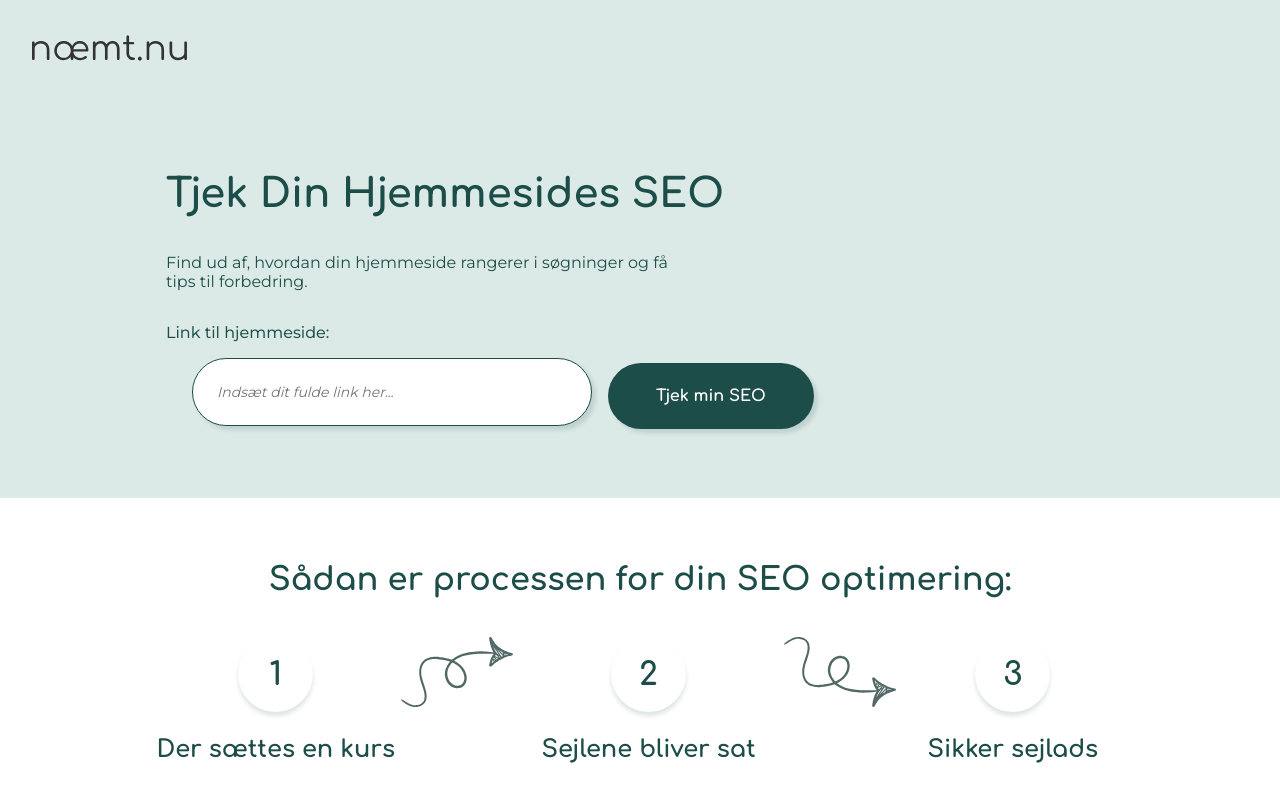
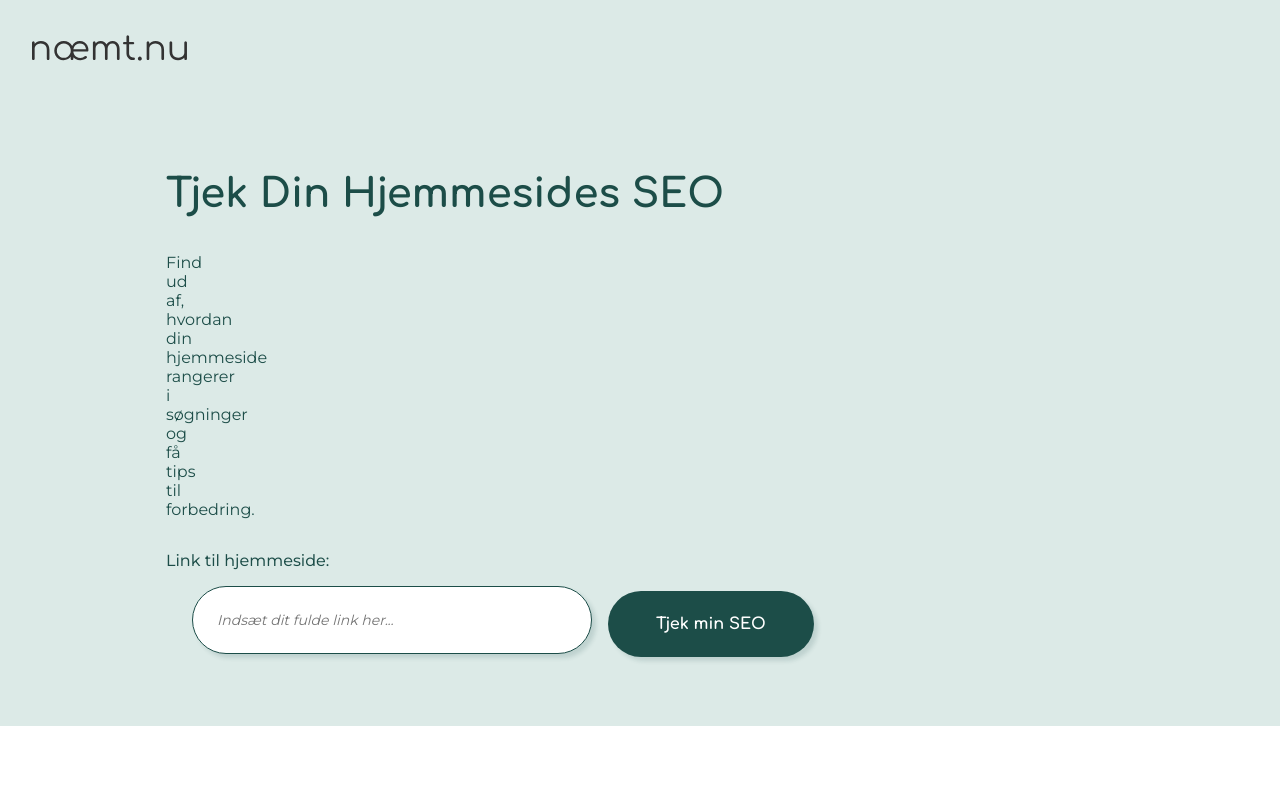
Before and after one commit to SofiePedersen/naemtnu, a Vue app: page / in a window 1280 px wide. Shown: the top 788 px of the page. Built offline with nearby package versions, Linux system fonts and the light colour scheme; no server answers.

Commit message:
struktur ændring backup

```diff
--- a/src/components/HeroSection.vue
+++ b/src/components/HeroSection.vue
@@ -211,7 +211,7 @@ circle {
       display: flex;
       justify-content: center;
       align-items: center;
-      margin-left: 2.5rem;
+      margin-left: 3.5rem;
       margin-right: 2rem;
       margin-bottom: 3rem;
       width: 15rem;
@@ -259,7 +259,7 @@ circle {
             display: flex;
             flex-direction: column;
             margin-left: 9.375rem;
-            margin-right: 37rem;
+            margin-right: 80rem;
         }
 
         .HeroSection__button--SEO {
@@ -268,7 +268,7 @@ circle {
         }
 
         .btn__green {
-            margin-right: 25rem;
+            margin-right: 2rem;
             margin-left: 1rem;
         }
 
@@ -285,6 +285,10 @@ circle {
             margin-left: 9.375rem;
         }
 
+        .HeroSection__text__h2 {
+            margin-left: 9.375rem;
+        }
+
         .loader {
             margin-left: 11rem;
         }
```
